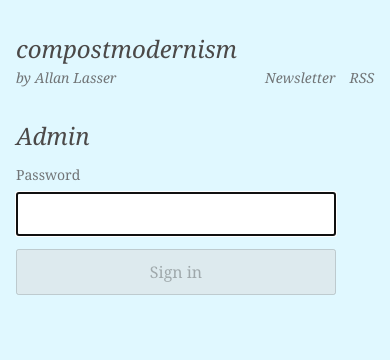
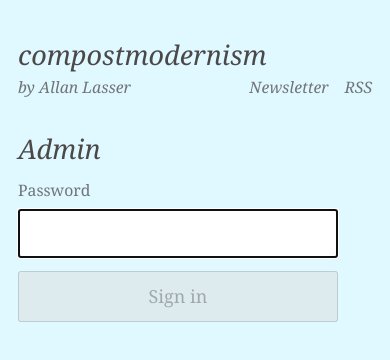
Before and after one commit to allanlasser/compostmodernism.org, a SvelteKit app: page /admin/login in a window 390 px wide. Shown: the top 360 px of the page. Built offline with nearby package versions, Linux system fonts and the light colour scheme; no server answers; a web font is replaced by a local one.

Commit message:
Scale type up 1.125x on mobile
Bumps the narrow-header breakpoint to 270px so the larger byline and
links row still fits before stacking.

Co-Authored-By: Claude Opus 5.5 <noreply@anthropic.com>
Claude-Session: https://claude.ai/code/session_01FCsLH6EkD1E2brnrkXNBTv

```diff
--- a/src/app.css
+++ b/src/app.css
@@ -48,6 +48,16 @@
 
 	--leading-body: 26px;
 	--leading-lede: 31px;
+
+	@media (max-width: 640px) {
+		--size-body: 18px;
+		--size-lede: 22.5px;
+		--size-meta: 15.75px;
+		--size-title: 27px;
+
+		--leading-body: 29px;
+		--leading-lede: 35px;
+	}
 
 	--space-rail: 160px;
 	--space-gap: 48px;
--- a/src/routes/+layout.svelte
+++ b/src/routes/+layout.svelte
@@ -130,7 +130,7 @@
 		}
 	}
 
-	@media (max-width: 240px) {
+	@media (max-width: 270px) {
 		.site-header {
 			grid-template-columns: 1fr;
 			grid-template-areas:
```
